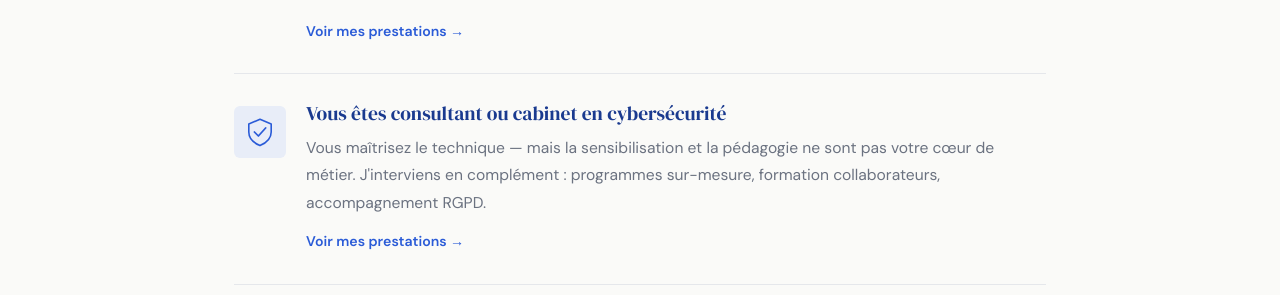
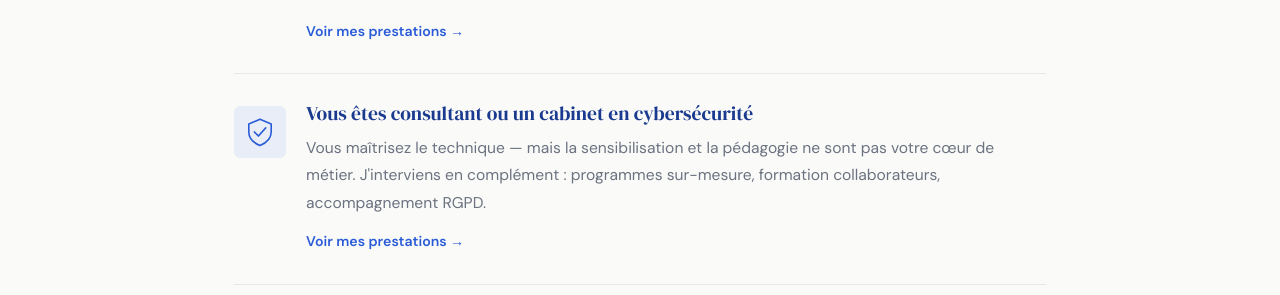
Before and after one commit to ofranchet73/ofranchet73.github.io, a Jekyll site: the page built from index.md, in a window 1280 px wide and 900 px high, scrolled down 1214 px. Shown: the part 160-455 px from the top of the window. Built offline with Jekyll 4.4.1, drawn with Linux system fonts in a browser that asks for light colours.

```diff
--- a/_layouts/home.html
+++ b/_layouts/home.html
@@ -87,7 +87,7 @@ layout: default
         </svg>
       </div>
       <div class="home-cible-text">
-        <h2>Vous êtes consultant ou cabinet en cybersécurité</h2>
+        <h2>Vous êtes consultant ou un cabinet en cybersécurité</h2>
         <p>Vous maîtrisez le technique — mais la sensibilisation et la pédagogie ne sont pas votre cœur de métier. J'interviens en complément : programmes sur-mesure, formation collaborateurs, accompagnement RGPD.</p>
         <a href="/prestations.html" class="home-cible-lien">Voir mes prestations →</a>
       </div>
```
